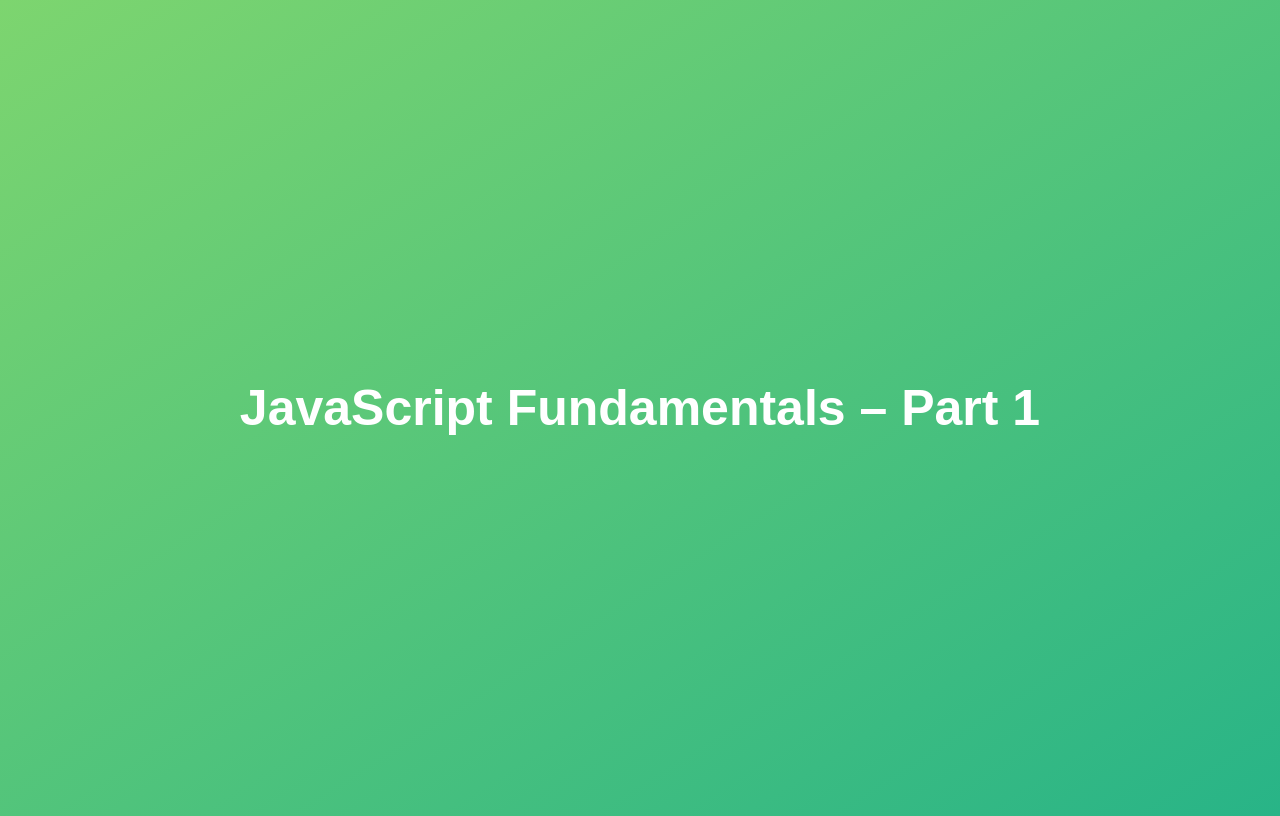
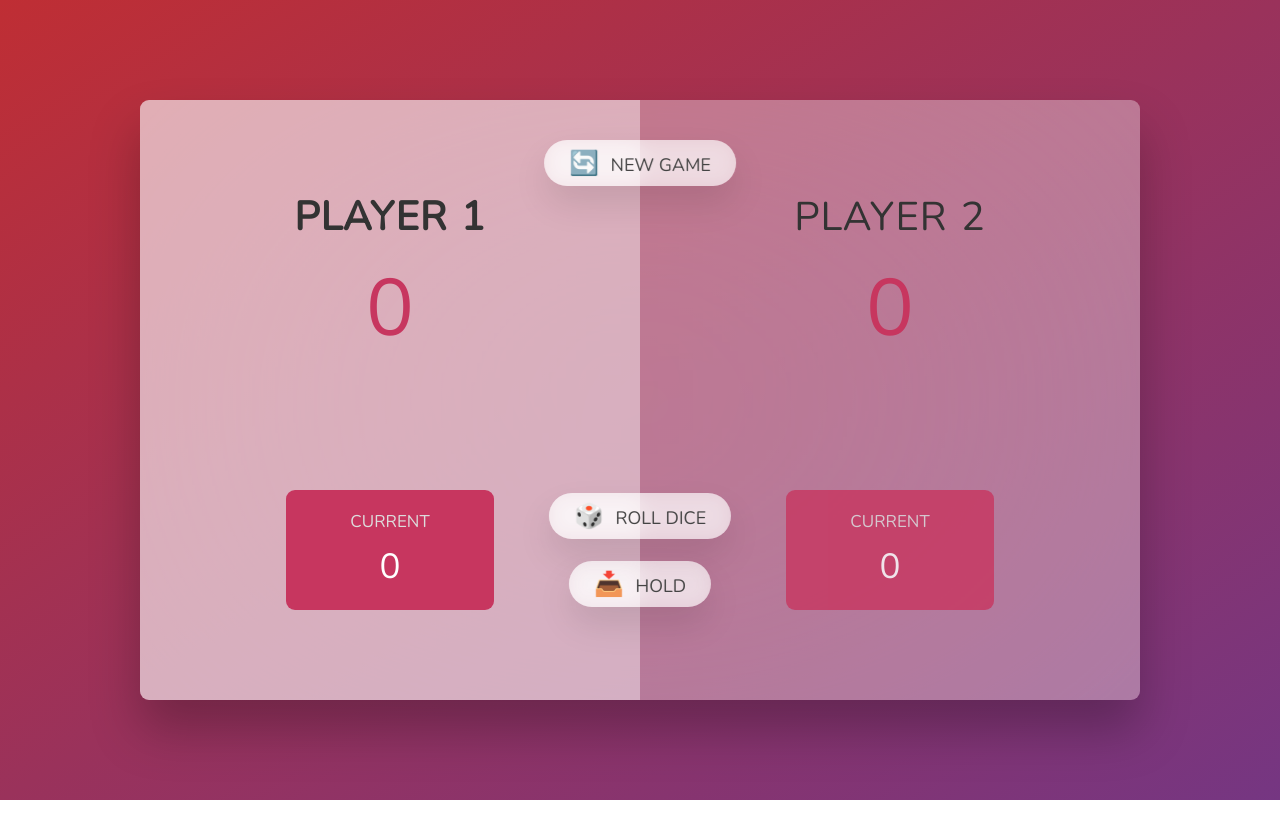
Before and after one commit to imramesh222/Js-complete-course, a plain HTML site: page 01-Fundamentals-Part-1/starter/index.html in a window 1280 px wide. Drawn offline with nearby package versions, Linux system fonts and the light colour scheme.

Commit message:
Selection

```diff
--- a/01-Fundamentals-Part-1/starter/index.html
+++ b/01-Fundamentals-Part-1/starter/index.html
@@ -4,28 +4,33 @@
     <meta charset="UTF-8" />
     <meta name="viewport" content="width=device-width, initial-scale=1.0" />
     <meta http-equiv="X-UA-Compatible" content="ie=edge" />
-    <title>JavaScript Fundamentals – Part 1</title>
-    <style>
-      body {
-        height: 100vh;
-        display: flex;
-        align-items: center;
-        background: linear-gradient(to top left, #28b487, #7dd56f);
-      }
-      h1 {
-        font-family: sans-serif;
-        font-size: 50px;
-        line-height: 1.3;
-        width: 100%;
-        padding: 30px;
-        text-align: center;
-        color: white;
-      }
-    </style>
-
+    <link rel="stylesheet" href="style.css" />
+    <title>Pig Game</title>
   </head>
   <body>
-    <h1>JavaScript Fundamentals – Part 1</h1>
-    <script src="./scripts.js"></script>
+    <main>
+      <section class="player player--0 player--active">
+        <h2 class="name" id="name--0">Player 1</h2>
+        <p class="score" id="score--0">43</p>
+        <div class="current">
+          <p class="current-label">Current</p>
+          <p class="current-score" id="current--0">0</p>
+        </div>
+      </section>
+      <section class="player player--1">
+        <h2 class="name" id="name--1">Player 2</h2>
+        <p class="score" id="score--1">24</p>
+        <div class="current">
+          <p class="current-label">Current</p>
+          <p class="current-score" id="current--1">0</p>
+        </div>
+      </section>
+
+      <img src="dice-5.png" alt="Playing dice" class="dice" />
+      <button class="btn btn--new">🔄 New game</button>
+      <button class="btn btn--roll">🎲 Roll dice</button>
+      <button class="btn btn--hold">📥 Hold</button>
+    </main>
+    <script src="script.js"></script>
   </body>
 </html>
--- /dev/null
+++ b/01-Fundamentals-Part-1/starter/script.js
@@ -0,0 +1,98 @@
+'use strict';
+
+// Selecting elements
+const player0El = document.querySelector('.player--0');
+const player1El = document.querySelector('.player--1');
+const score0El = document.querySelector('#score--0');
+const score1El = document.getElementById('score--1');
+const current0El = document.getElementById('current--0');
+const current1El = document.getElementById('current--1');
+
+const diceEl = document.querySelector('.dice');
+const btnNew = document.querySelector('.btn--new');
+const btnRoll = document.querySelector('.btn--roll');
+const btnHold = document.querySelector('.btn--hold');
+
+let scores, currentScore, activePlayer, playing;
+
+// Starting conditions
+const init = function () {
+  scores = [0, 0];
+  currentScore = 0;
+  activePlayer = 0;
+  playing = true;
+
+  score0El.textContent = 0;
+  score1El.textContent = 0;
+  current0El.textContent = 0;
+  current1El.textContent = 0;
+
+  diceEl.classList.add('hidden');
+  player0El.classList.remove('player--winner');
+  player1El.classList.remove('player--winner');
+  player0El.classList.add('player--active');
+  player1El.classList.remove('player--active');
+};
+init();
+
+const switchPlayer = function () {
+  document.getElementById(`current--${activePlayer}`).textContent = 0;
+  currentScore = 0;
+  activePlayer = activePlayer === 0 ? 1 : 0;
+  player0El.classList.toggle('player--active');
+  player1El.classList.toggle('player--active');
+};
+
+// Rolling dice functionality
+btnRoll.addEventListener('click', function () {
+  if (playing) {
+    // 1. Generating a random dice roll
+    const dice = Math.trunc(Math.random() * 6) + 1;
+
+    // 2. Display dice
+    diceEl.classList.remove('hidden');
+    diceEl.src = `dice-${dice}.png`;
+
+    // 3. Check for rolled 1
+    if (dice !== 1) {
+      // Add dice to current score
+      currentScore += dice;
+      document.getElementById(
+        `current--${activePlayer}`
+      ).textContent = currentScore;
+    } else {
+      // Switch to next player
+      switchPlayer();
+    }
+  }
+});
+
+btnHold.addEventListener('click', function () {
+  if (playing) {
+    // 1. Add current score to active player's score
+    scores[activePlayer] += currentScore;
+    // scores[1] = scores[1] + currentScore
+
+    document.getElementById(`score--${activePlayer}`).textContent =
+      scores[activePlayer];
+
+    // 2. Check if player's score is >= 100
+    if (scores[activePlayer] >= 100) {
+      // Finish the game
+      playing = false;
+      diceEl.classList.add('hidden');
+
+      document
+        .querySelector(`.player--${activePlayer}`)
+        .classList.add('player--winner');
+      document
+        .querySelector(`.player--${activePlayer}`)
+        .classList.remove('player--active');
+    } else {
+      // Switch to the next player
+      switchPlayer();
+    }
+  }
+});
+
+btnNew.addEventListener('click', init);
--- /dev/null
+++ b/01-Fundamentals-Part-1/starter/style.css
@@ -0,0 +1,171 @@
+@import url('https://fonts.googleapis.com/css2?family=Nunito&display=swap');
+
+* {
+  margin: 0;
+  padding: 0;
+  box-sizing: inherit;
+}
+
+html {
+  font-size: 62.5%;
+  box-sizing: border-box;
+}
+
+body {
+  font-family: 'Nunito', sans-serif;
+  font-weight: 400;
+  height: 100vh;
+  color: #333;
+  background-image: linear-gradient(to top left, #753682 0%, #bf2e34 100%);
+  display: flex;
+  align-items: center;
+  justify-content: center;
+}
+
+/* LAYOUT */
+main {
+  position: relative;
+  width: 100rem;
+  height: 60rem;
+  background-color: rgba(255, 255, 255, 0.35);
+  backdrop-filter: blur(200px);
+  filter: blur();
+  box-shadow: 0 3rem 5rem rgba(0, 0, 0, 0.25);
+  border-radius: 9px;
+  overflow: hidden;
+  display: flex;
+}
+
+.player {
+  flex: 50%;
+  padding: 9rem;
+  display: flex;
+  flex-direction: column;
+  align-items: center;
+  transition: all 0.75s;
+}
+
+/* ELEMENTS */
+.name {
+  position: relative;
+  font-size: 4rem;
+  text-transform: uppercase;
+  letter-spacing: 1px;
+  word-spacing: 2px;
+  font-weight: 300;
+  margin-bottom: 1rem;
+}
+
+.score {
+  font-size: 8rem;
+  font-weight: 300;
+  color: #c7365f;
+  margin-bottom: auto;
+}
+
+.player--active {
+  background-color: rgba(255, 255, 255, 0.4);
+}
+.player--active .name {
+  font-weight: 700;
+}
+.player--active .score {
+  font-weight: 400;
+}
+
+.player--active .current {
+  opacity: 1;
+}
+
+.current {
+  background-color: #c7365f;
+  opacity: 0.8;
+  border-radius: 9px;
+  color: #fff;
+  width: 65%;
+  padding: 2rem;
+  text-align: center;
+  transition: all 0.75s;
+}
+
+.current-label {
+  text-transform: uppercase;
+  margin-bottom: 1rem;
+  font-size: 1.7rem;
+  color: #ddd;
+}
+
+.current-score {
+  font-size: 3.5rem;
+}
+
+/* ABSOLUTE POSITIONED ELEMENTS */
+.btn {
+  position: absolute;
+  left: 50%;
+  transform: translateX(-50%);
+  color: #444;
+  background: none;
+  border: none;
+  font-family: inherit;
+  font-size: 1.8rem;
+  text-transform: uppercase;
+  cursor: pointer;
+  font-weight: 400;
+  transition: all 0.2s;
+
+  background-color: white;
+  background-color: rgba(255, 255, 255, 0.6);
+  backdrop-filter: blur(10px);
+
+  padding: 0.7rem 2.5rem;
+  border-radius: 50rem;
+  box-shadow: 0 1.75rem 3.5rem rgba(0, 0, 0, 0.1);
+}
+
+.btn::first-letter {
+  font-size: 2.4rem;
+  display: inline-block;
+  margin-right: 0.7rem;
+}
+
+.btn--new {
+  top: 4rem;
+}
+.btn--roll {
+  top: 39.3rem;
+}
+.btn--hold {
+  top: 46.1rem;
+}
+
+.btn:active {
+  transform: translate(-50%, 3px);
+  box-shadow: 0 1rem 2rem rgba(0, 0, 0, 0.15);
+}
+
+.btn:focus {
+  outline: none;
+}
+
+.dice {
+  position: absolute;
+  left: 50%;
+  top: 16.5rem;
+  transform: translateX(-50%);
+  height: 10rem;
+  box-shadow: 0 2rem 5rem rgba(0, 0, 0, 0.2);
+}
+
+.player--winner {
+  background-color: #2f2f2f;
+}
+
+.player--winner .name {
+  font-weight: 700;
+  color: #c7365f;
+}
+
+.hidden {
+  display: none;
+}
```
Also changed, not shown: 01-Fundamentals-Part-1/starter/indexx.html (added, +31 -0 lines), 01-Fundamentals-Part-1/starter/selectingMultipleEvents.html (+4 -6 lines), 01-Fundamentals-Part-1/starter/dice-1.png (added), 01-Fundamentals-Part-1/starter/dice-2.png (added), 01-Fundamentals-Part-1/starter/dice-3.png (added), 01-Fundamentals-Part-1/starter/dice-4.png (added), 01-Fundamentals-Part-1/starter/dice-5.png (added), 01-Fundamentals-Part-1/starter/dice-6.png (added), 01-Fundamentals-Part-1/starter/pig-game-flowchart.png (added), 1 other file.
